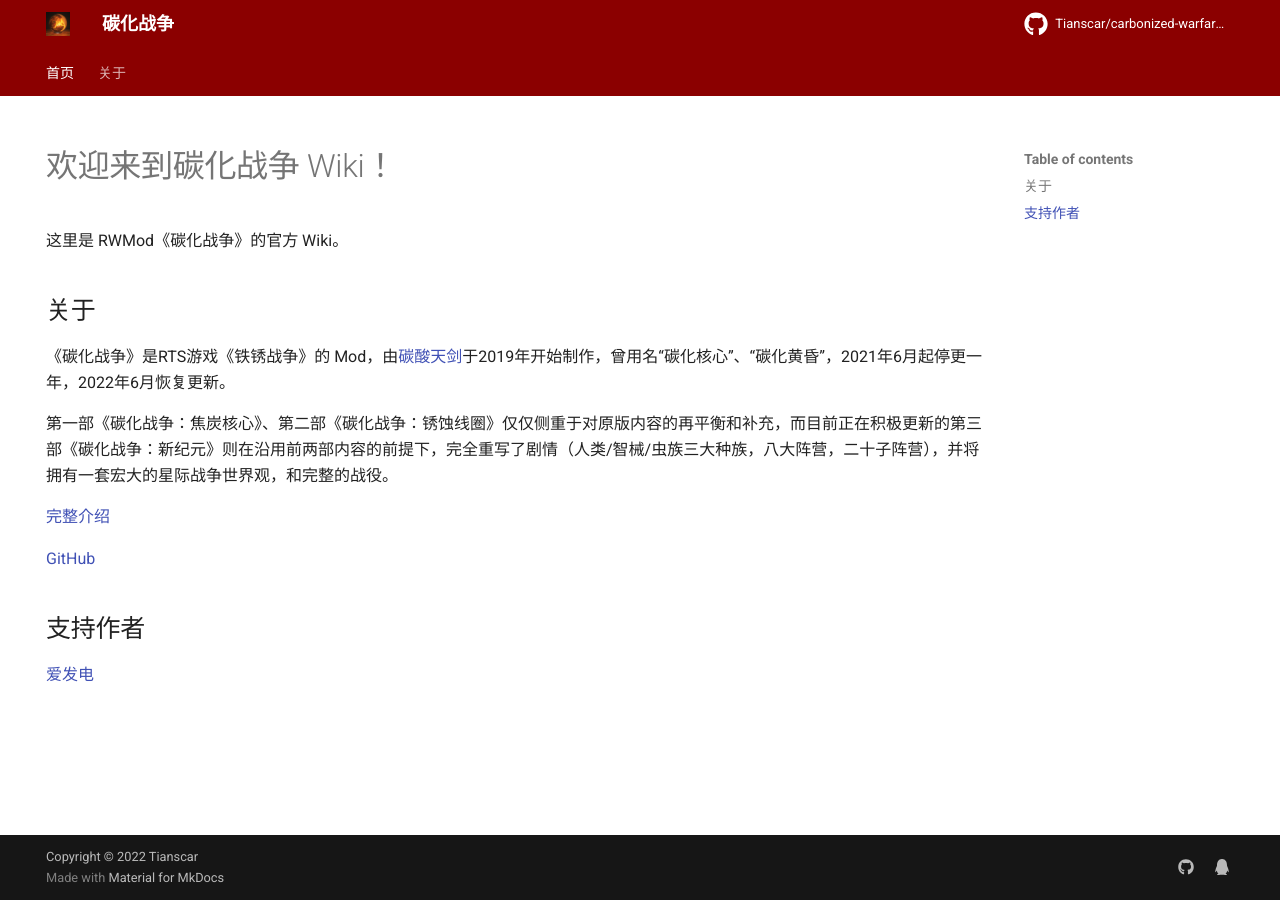
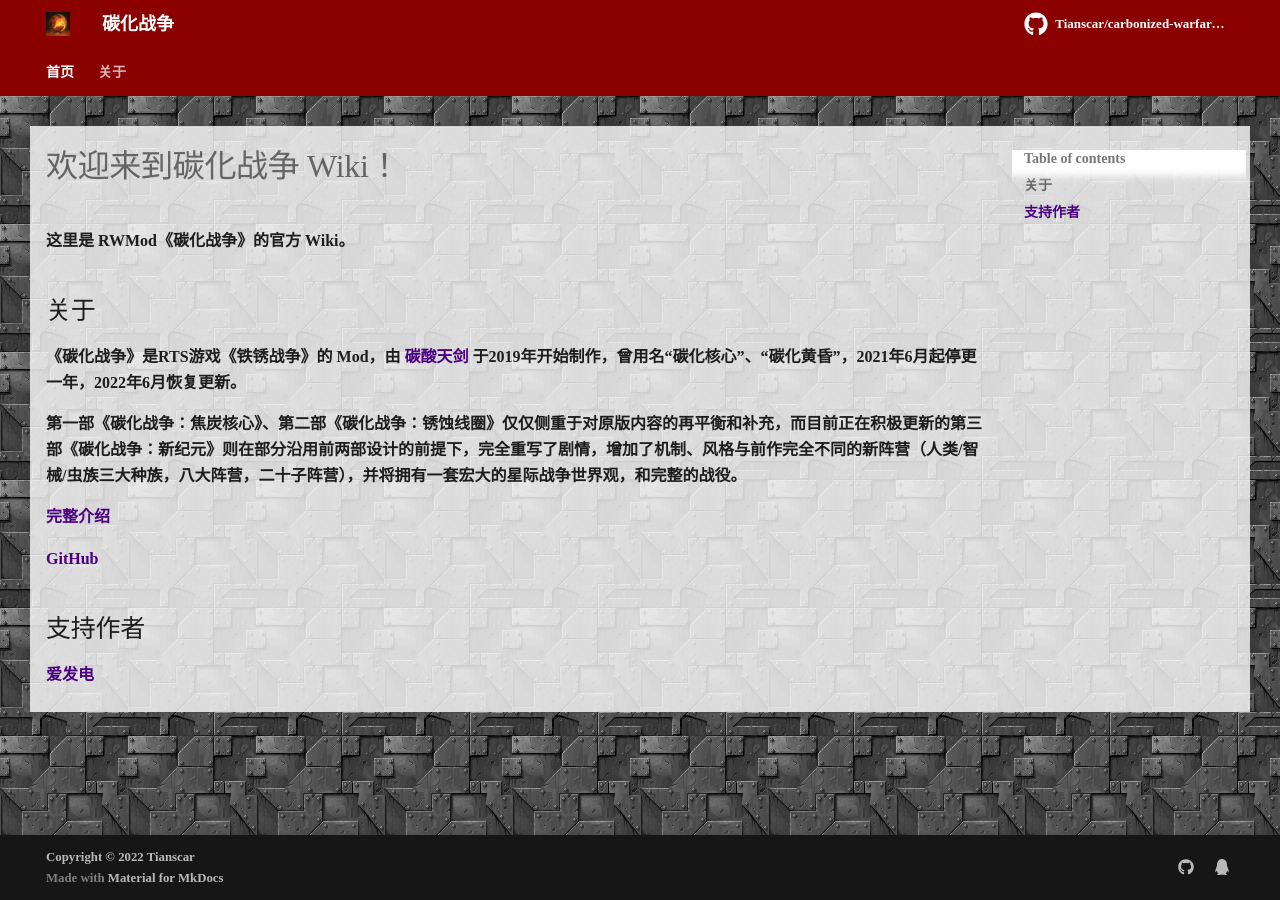
Before and after one commit to AnsdoShip/carbonized-warfare-rwmod-wiki, an MkDocs documentation site: the page built from docs/index.md, in a window 1280 px wide. Built offline with MkDocs 1.6.1 and Material for MkDocs 9.7.7, drawn with Linux system fonts in a browser that asks for light colours; comment, search, counter and statistics services are not loaded.

Commit message:
Wiki updated: 2022-10-19 03:25:28

```diff
--- a/docs/index.md
+++ b/docs/index.md
@@ -7,9 +7,9 @@ hide:
 这里是 RWMod《碳化战争》的官方 Wiki。
 
 ## 关于
-《碳化战争》是RTS游戏《铁锈战争》的 Mod，由[碳酸天剑](https://github.com/Tianscar)于2019年开始制作，曾用名“碳化核心”、“碳化黄昏”，2021年6月起停更一年，2022年6月恢复更新。
+《碳化战争》是RTS游戏《铁锈战争》的 Mod，由 [碳酸天剑](https://github.com/Tianscar) 于2019年开始制作，曾用名“碳化核心”、“碳化黄昏”，2021年6月起停更一年，2022年6月恢复更新。
 
-第一部《碳化战争：焦炭核心》、第二部《碳化战争：锈蚀线圈》仅仅侧重于对原版内容的再平衡和补充，而目前正在积极更新的第三部《碳化战争：新纪元》则在沿用前两部内容的前提下，完全重写了剧情（人类/智械/虫族三大种族，八大阵营，二十子阵营），并将拥有一套宏大的星际战争世界观，和完整的战役。
+第一部《碳化战争：焦炭核心》、第二部《碳化战争：锈蚀线圈》仅仅侧重于对原版内容的再平衡和补充，而目前正在积极更新的第三部《碳化战争：新纪元》则在部分沿用前两部设计的前提下，完全重写了剧情，增加了机制、风格与前作完全不同的新阵营（人类/智械/虫族三大种族，八大阵营，二十子阵营），并将拥有一套宏大的星际战争世界观，和完整的战役。
 
 [完整介绍](https://carbonizedwf.tianscar.com/about)
 
--- a/docs/stylesheets/extra.css
+++ b/docs/stylesheets/extra.css
@@ -1,4 +1,15 @@
 * {
+  font-weight: bold;
+  font-family: SimHei;
   --md-primary-fg-color:        darkred;
-  --md-accent-fg-color:         red;
+  --md-accent-fg-color:         blue;
+  --md-typeset-a-color:         indigo;
 }
+
+.md-main {
+  background-image:url('../img/metal.png');
+}
+
+.md-main__inner {
+  background-color: rgba(255,255,255,0.8);
+}
```
Also changed, not shown: docs/img/metal.png (added).
